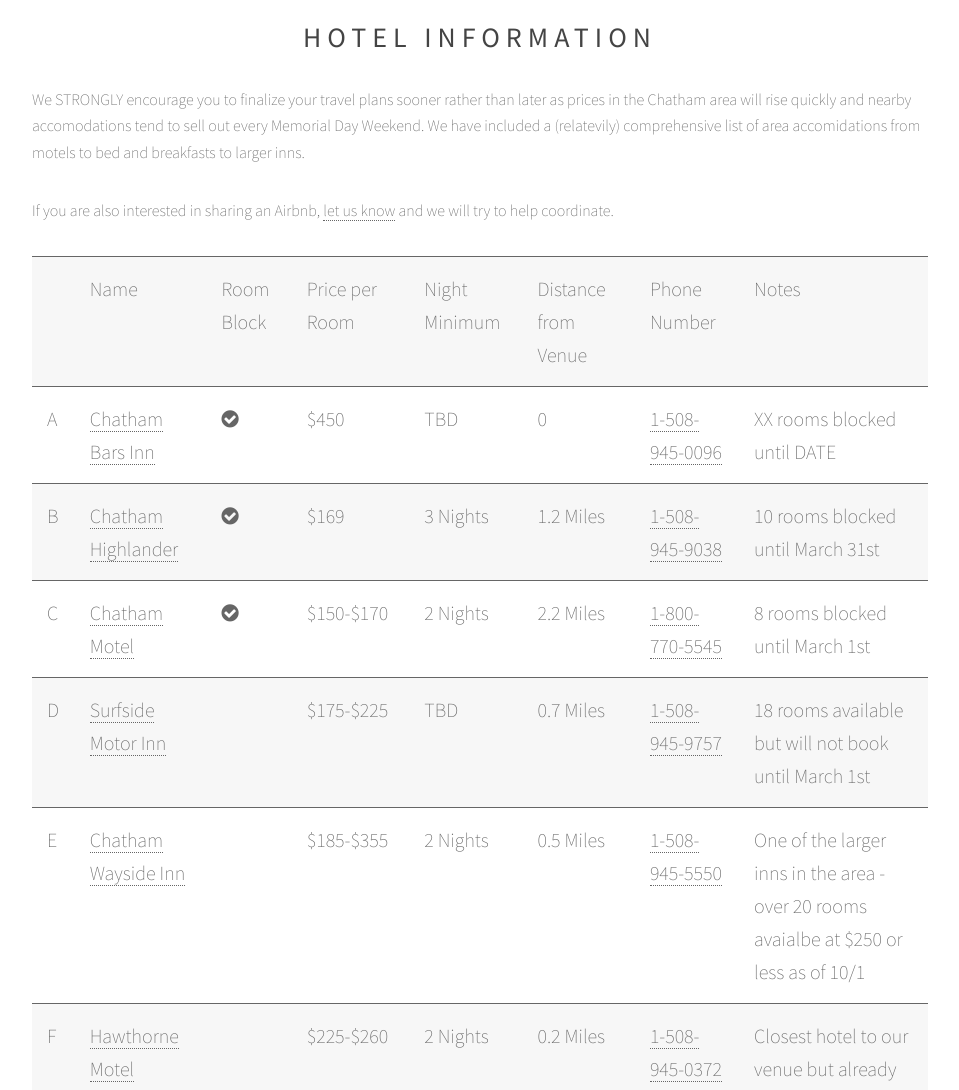
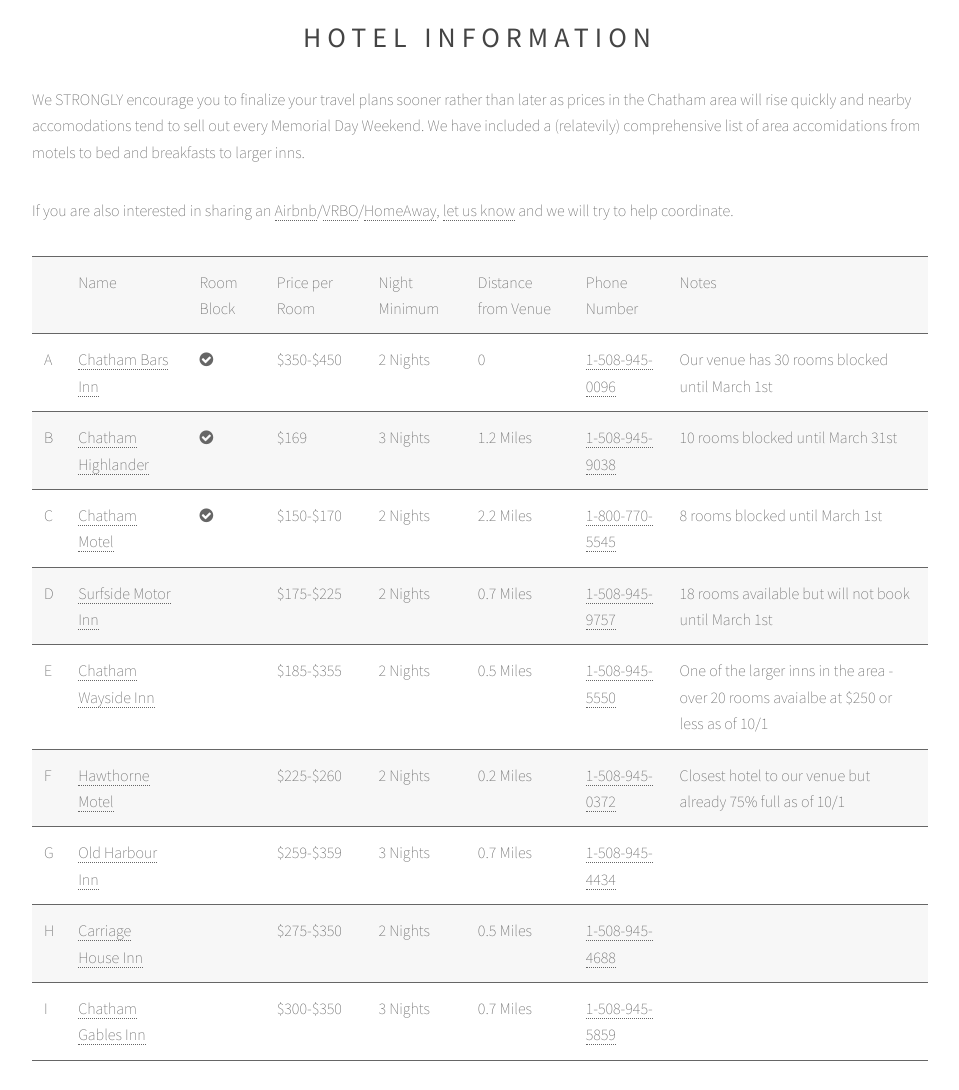
Before and after one commit to plancherb1/brannie_us, a Django app: page /wedding/hotels in a window 1280 px wide. Shown: the part 712-1802 px from the top of the page, without its empty margins (160-1119 px from the left). Run offline with Django 3.2, Linux system fonts and the light colour scheme; some libraries are stand-ins or nearby versions.

Commit message:
finshed hotel updates

```diff
--- a/version1/static/css/custom.css
+++ b/version1/static/css/custom.css
@@ -43,8 +43,33 @@
     cursor: pointer;
 }
 
-/* Google Maps Inser */
+/* Google Maps Insert */
 #map {
     height: 100%;
     min-height: 500px;
 }
+
+/* Hotel Table */
+@media all and (min-width: 960px) {
+    #hotelTable{
+        font-size: 16px;
+    }
+}
+
+@media all and (max-width: 959px) and (min-width: 750px) {
+    #hotelTable{
+        font-size: 12px;
+    }
+}
+
+@media all and (max-width: 749px) and (min-width: 400px) {
+    #hotelTable{
+        font-size: 2vw;
+    }
+}
+
+@media all and (max-width: 399px) and (min-width: 50px) {
+    #hotelTable{
+        font-size: 3vw;
+    }
+}
--- a/version1/templates/epilogue/hotels.html
+++ b/version1/templates/epilogue/hotels.html
@@ -32,9 +32,9 @@
 							<h2>Hotel Information</h2>
 						</header>
 						<p>We STRONGLY encourage you to finalize your travel plans sooner rather than later as prices in the Chatham area will rise quickly and nearby accomodations tend to sell out every Memorial Day Weekend. We have included a (relatevily) comprehensive list of area accomidations from motels to bed and breakfasts to larger inns.</p>
-						<p> If you are also interested in sharing an Airbnb, <a target="_blank" href="https://docs.google.com/forms/d/e/1FAIpQLSeswtDUboI5vVydjL3xAyyKj8l8sXeCwZscHqMBNnXqyq-1Ag/viewform?c=0&w=1">let us know</a> and we will try to help coordinate.</p>
+						<p> If you are also interested in sharing an <a target='_blank' href='https://www.airbnb.com/s/Chatham--MA--United-States?checkin=05%2F26%2F2017&checkout=05%2F29%2F2017&ss_id=uiq9iom9&source=bb&s_tag=MnJcXyB6&allow_override%5B%5D=&page=1'>Airbnb</a>/<a target='_blank' href='https://www.vrbo.com/vacation-rentals/usa/massachusetts/cape-cod/chatham?from-date=2017-05-25&to-date=2017-05-28'>VRBO</a>/<a target='_blank' href='https://www.homeaway.com/search/massachusetts/chatham/region:138/arrival:2017-05-26/departure:2017-05-29?view=l'>HomeAway</a>, <a target="_blank" href="https://docs.google.com/forms/d/e/1FAIpQLSeswtDUboI5vVydjL3xAyyKj8l8sXeCwZscHqMBNnXqyq-1Ag/viewform?c=0&w=1">let us know</a> and we will try to help coordinate.</p>
 
-						<table id="hotelTable" class="tablesorter" style="font-size:2.5vmin">
+						<table id="hotelTable" class="tablesorter">
 							<tr>
 								<td></td>
 								<td>Name</td>
@@ -49,11 +49,11 @@
 								<td>A</td>
 								<td><a target="_blank" href='http://www.chathambarsinn.com/'>Chatham Bars Inn</a></td>
 								<td><i class="fa fa-check-circle" aria-hidden="true"></i></td>
-								<td>$450</td>
-								<td>TBD</td>
+								<td>$350-$450</td>
+								<td>2 Nights</td>
 								<td>0</td>
 								<td><a href='tel:1-508-945-0096'>1-508-945-0096</a></td>
-								<td>XX rooms blocked until DATE</td>
+								<td>Our venue has 30 rooms blocked until March 1st</td>
 							</tr>
 							<tr>
 								<td>B</td>
@@ -80,7 +80,7 @@
 								<td><a target="_blank" href='http://surfsideinnchatham.com/'>Surfside Motor Inn</a></td>
 								<td></td>
 								<td>$175-$225</td>
-								<td>TBD</td>
+								<td>2 Nights</td>
 								<td>0.7 Miles</td>
 								<td><a href='tel:1-508-945-9757'>1-508-945-9757</a></td>
 								<td>18 rooms available but will not book until March 1st</td>
@@ -120,7 +120,7 @@
 								<td><a target="_blank" href='http://www.thecarriagehouseinn.com/'>Carriage House Inn</a></td>
 								<td></td>
 								<td>$275-$350</td>
-								<td>TBD</td>
+								<td>2 Nights</td>
 								<td>0.5 Miles</td>
 								<td><a href='tel:1-508-945-4688'>1-508-945-4688</a></td>
 								<td></td>
@@ -130,7 +130,7 @@
 								<td><a target="_blank" href='https://chathamgablesinn.com/'>Chatham Gables Inn</a></td>
 								<td></td>
 								<td>$300-$350</td>
-								<td>TBD</td>
+								<td>3 Nights</td>
 								<td>0.7 Miles</td>
 								<td><a href='tel:1-508-945-5859'>1-508-945-5859</a></td>
 								<td></td>
@@ -178,19 +178,11 @@
 
 		<!-- Scripts -->
 		<script src="{% static 'js/jquery.min.js' %}"></script>
-		<script src="{% static 'js/jquery.tablesorter.min.js' %}"></script>
 		<script src="{% static 'js/skel.min.js' %}"></script>
 		<script src="{% static 'js/util.js' %}"></script>
 		<script src="{% static 'js/main.js' %}"></script>
 		<script src="{% static 'js/custom.js' %}"></script>
 		<script type="text/javascript">
-			$(document).ready(function()
-			    {
-			        $("#hotelTable").tablesorter();
-			    }
-			);
-
-
 			function initMap() {
 				var CBILatLng = {lat: 41.684960, lng: -69.952397};
 
```
Also changed, not shown: version1/templates/epilogue/index.html (+26 -10 lines).
